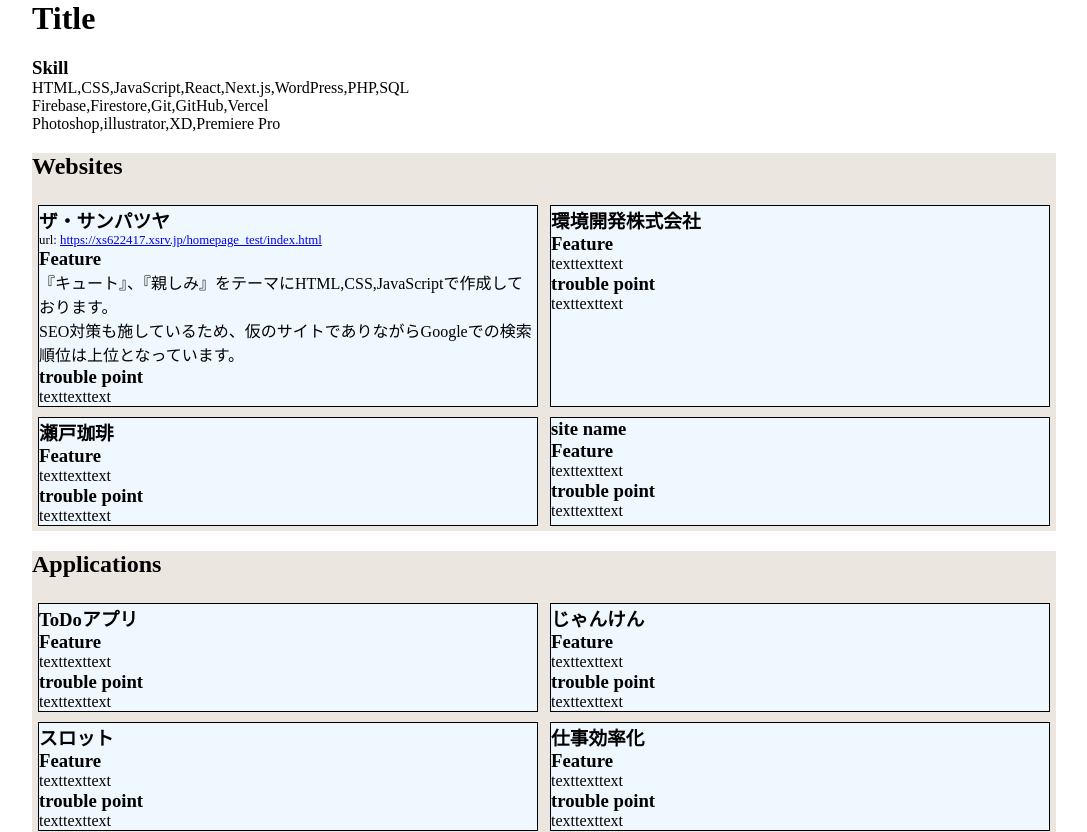
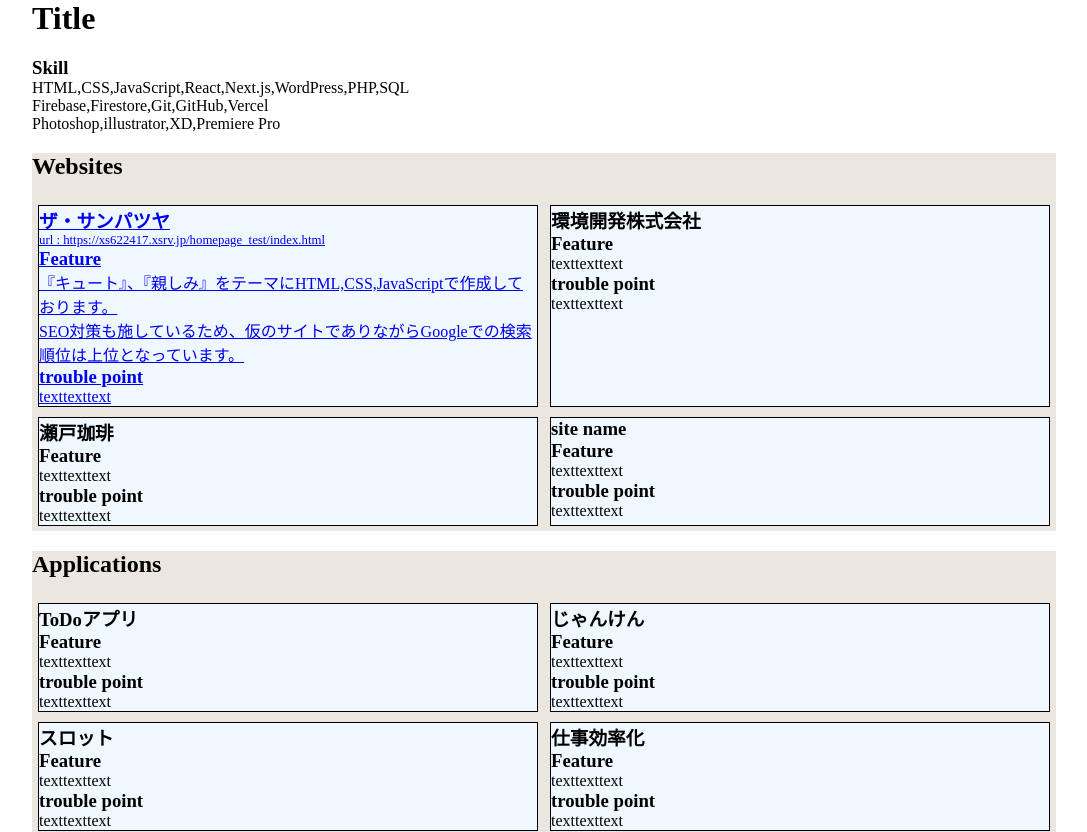
Before and after one commit to ryotaro-0805/portfolio, a Next.js app: page / in a window 1280 px wide. Shown: the top 832 px of the page, without its empty margins (96-1183 px from the left). Built offline with nearby package versions, Linux system fonts and the light colour scheme.

Commit message:
✅ 進めた

```diff
--- a/src/pages/index.tsx
+++ b/src/pages/index.tsx
@@ -31,13 +31,15 @@ export default function Home() {
           <h2>Websites</h2>
           <div className={`${styles.wrapper} ${styles.websites_wrapper}`}>
             <div>
+              <a href="https://xs622417.xsrv.jp/homepage_test/index.html">
                 <h3>ザ・サンパツヤ</h3>
-              <p className={styles.url_p}>url: <a href="https://xs622417.xsrv.jp/homepage_test/index.html">https://xs622417.xsrv.jp/homepage_test/index.html</a></p>
+                <p className={styles.url_p}>url : https://xs622417.xsrv.jp/homepage_test/index.html</p>
                 <h3>Feature</h3>
                 <p>『キュート』、『親しみ』をテーマにHTML,CSS,JavaScriptで作成しております。</p>
                 <p>SEO対策も施しているため、仮のサイトでありながらGoogleでの検索順位は上位となっています。</p>
                 <h3>trouble point</h3>
                 <p>texttexttext</p>
+              </a>
             </div>
             <div>
               <h3>環境開発株式会社</h3>
```
Lines whose indentation alone changed are shown as unchanged.
